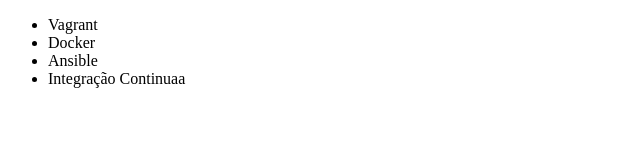
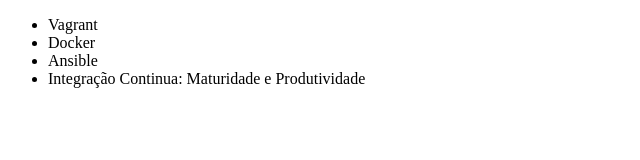
Before and after one commit to SaraMag25/alura-git, a plain HTML site: page index.html in a window 1280 px wide. Shown: the whole page, without its empty margins (0-640 px from the left). Drawn offline with Linux system fonts and the light colour scheme.

Commit message:
alterando o nome do projeto

```diff
--- a/index.html
+++ b/index.html
@@ -9,7 +9,7 @@
         <li>Vagrant</li>
         <li>Docker</li>
         <li>Ansible</li>
-        <li>Integração Continuaa</li>
+        <li>Integração Continua: Maturidade e Produtividade</li>
     </ul>
 </body>
 </html>
```
